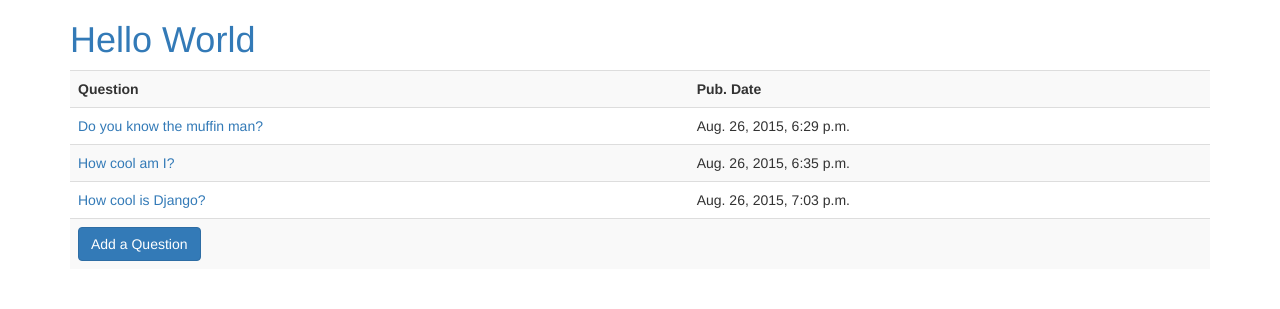
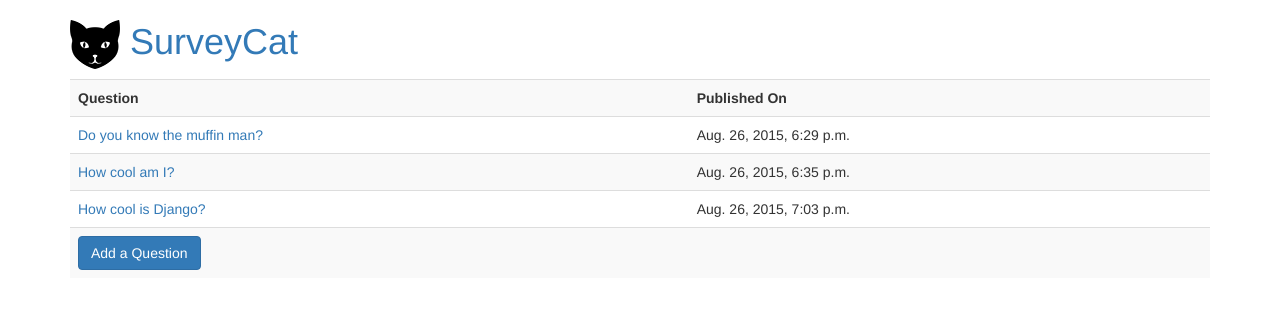
Before and after one commit to RidleyLarsen/cs4990, a Django app: template project1/project1/polls/templates/polls/question_list.html in a window 1280 px wide. Shown: the top 309 px of the page. Run offline with Django 3.2, Linux system fonts and the light colour scheme; the template is opened without the code that fills it: values that come from a table or form of the project are taken from there, others are empty; data comes from the database, SQL or seed files in the repository; both versions use the stored data as it was after the commit; parts of the project's set-up code (start-up, migrations or seed data) failed here and were passed over; some libraries are stand-ins or nearby versions.

Commit message:
Updated polls app. Added updated database. Added 404 and 500 pages. Updated the question list with custom styling.

```diff
--- a/project1/project1/polls/templates/polls/question_list.html
+++ b/project1/project1/polls/templates/polls/question_list.html
@@ -1,10 +1,12 @@
 {% extends 'base.html' %}
+
+{% block title %}Questions{% endblock title %}
 
 {% block content %}
     <table class="table table-striped">
         <tr>
             <th>Question</th>
-            <th>Pub. Date</th>
+            <th>Published On</th>
         </tr>
         {% for question in object_list %}
             <tr>
--- a/project1/project1/settings/base.py
+++ b/project1/project1/settings/base.py
@@ -23,9 +23,10 @@ BASE_DIR = os.path.dirname(os.path.dirname(os.path.abspath(__file__)))
 SECRET_KEY = 'a3_6o0rdc-l4635^%^6nng(4bdd^*ta3lj-3dgt7h+hcz$6p-&'
 
 # SECURITY WARNING: don't run with debug turned on in production!
-DEBUG = True
+DEBUG = False
 
-ALLOWED_HOSTS = []
+if not DEBUG:
+    ALLOWED_HOSTS = ['*', ]
 
 
 # Application definition
--- /dev/null
+++ b/project1/project1/templates/404.html
@@ -0,0 +1,6 @@
+{% extends 'base.html' %}
+
+{% block content %}
+    <h1>Oops!</h1>
+    <p>An error occurred. A team of highly trained monkeys has been dispatched to solve the problem.</p>
+{% endblock content %}
--- /dev/null
+++ b/project1/project1/templates/500.html
@@ -0,0 +1,6 @@
+{% extends 'base.html' %}
+
+{% block content %}
+    <h1>Darn!</h1>
+    <p>Looks like we goofed up somewhere. We're going to fix it right away!</p>
+{% endblock content %}
--- a/project1/project1/templates/base.html
+++ b/project1/project1/templates/base.html
@@ -1,13 +1,26 @@
+{% load staticfiles %}
+
 <!DOCTYPE html>
 <html>
     <head>
         <link rel="stylesheet" href="https://maxcdn.bootstrapcdn.com/bootstrap/3.3.5/css/bootstrap.min.css">
+        <style>
+            h1 a:hover {
+                color: rgba(100, 100, 255, 0.5);
+                text-decoration: none;
+            }
+        </style>
     </head>
     <body>
         <div class="container">
             <div class="row">
                 <div class="col-xs-12">
-                <h1><a href="{% url 'home' %}">Hello World</a></h1>
+                    <h1>
+                        <a href="{% url 'home' %}">
+                            <img width="50" src="{% static 'img/cat.png' %}">
+                            SurveyCat
+                        </a>
+                    </h1>
                     {% block content %}{% endblock content %}
                 </div>
             </div>
```
Also changed, not shown: project1/project1/db.sqlite3, project1/project1/polls/static/img/cat.png (added). Lines whose indentation alone changed are shown as unchanged.
